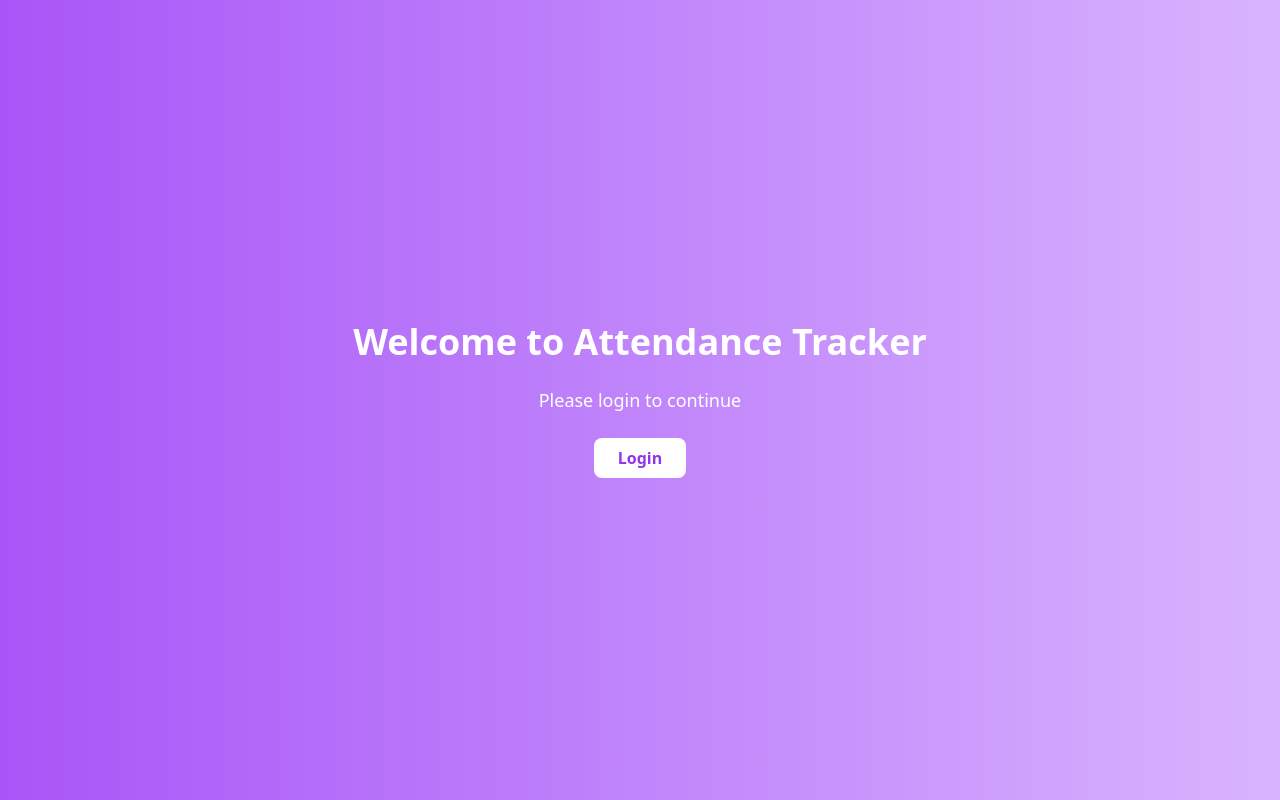
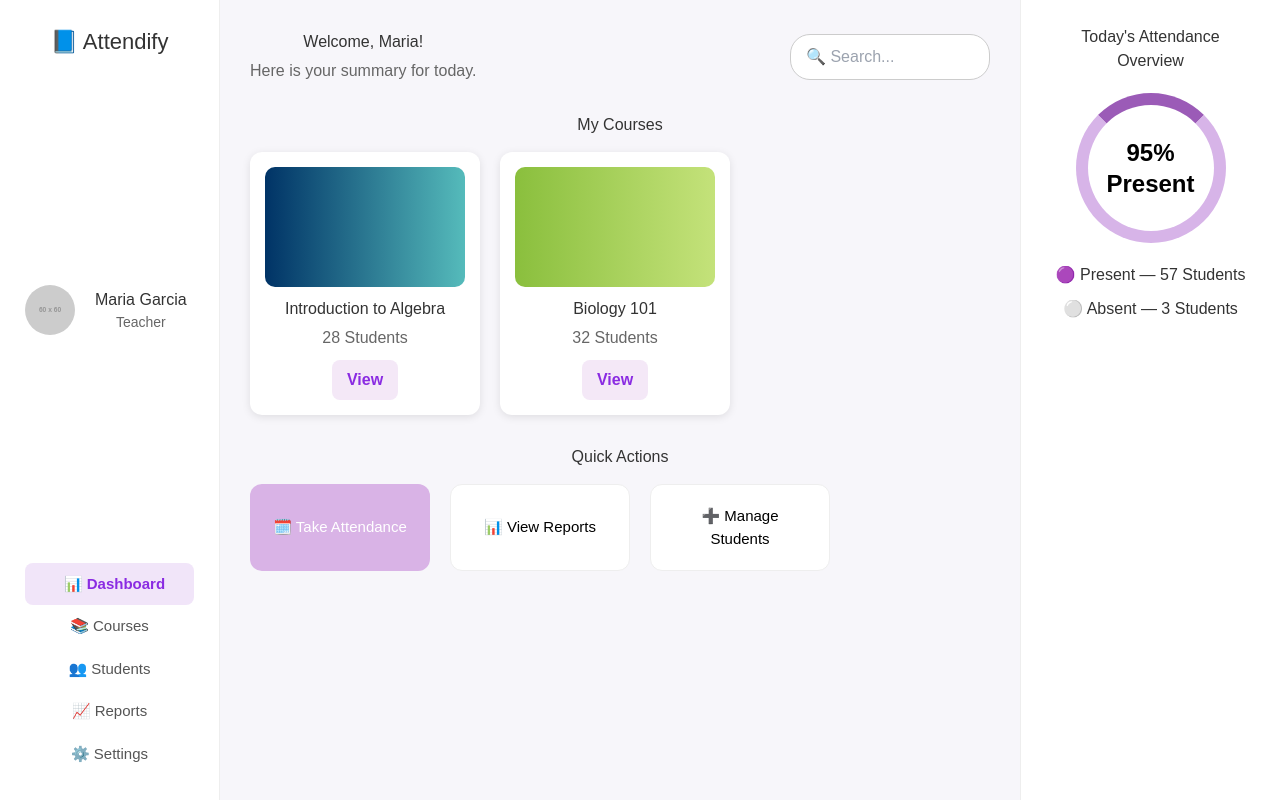
Before and after one commit to raghad006/Student-Attendance-Progress-Tracker, a React (Create React App) app in the folder frontend/: page / in a window 1280 px wide. Built offline with nearby package versions, Linux system fonts and the light colour scheme.

Commit message:
feat: implement React Router navigation
- Replace state-based navigation with React Router
- Add route definitions for all pages
- Update components to use useNavigate hook
- Remove prop drilling for navigation

```diff
--- a/frontend/src/App.js
+++ b/frontend/src/App.js
@@ -1,15 +1,21 @@
-import React from "react";
+import React from 'react';
 import { BrowserRouter as Router, Routes, Route } from "react-router-dom";
-import Home from "./pages/Home";
-import Login from "./pages/Login";
+import Dashboard from './Dashboard';
+import BiologyPage from './BiologyPage';
+import AttendancePage from './AttendancePage';
+import './App.css';
 
 function App() {
   return (
     <Router>
-      <Routes>
-        <Route path="/" element={<Home />} />
-        <Route path="/login" element={<Login />} />
-      </Routes>
+      <div className="App">
+        <Routes>
+          <Route path="/" element={<Dashboard />} />
+          <Route path="/dashboard" element={<Dashboard />} />
+          <Route path="/biology" element={<BiologyPage />} />
+          <Route path="/attendance" element={<AttendancePage />} />
+        </Routes>
+      </div>
     </Router>
   );
 }
--- a/frontend/src/AttendancePage.js
+++ b/frontend/src/AttendancePage.js
@@ -1,7 +1,10 @@
 import React from "react";
+import { useNavigate } from "react-router-dom";
 import './AttendancePage.css';
 
-export default function AttendancePage({ onNavigateToDashboard }) {
+export default function AttendancePage() {
+  const navigate = useNavigate();
+
   const students = [
     { id: 1, name: "Alex Johnson", present: false },
     { id: 2, name: "Brenda Smith", present: false },
@@ -36,7 +39,7 @@ export default function AttendancePage({ onNavigateToDashboard }) {
         </div>
 
         <nav className="menu">
-          <a onClick={onNavigateToDashboard}>📊 Dashboard</a>
+          <a onClick={() => navigate('/dashboard')}>📊 Dashboard</a>
           <a>📚 Courses</a>
           <a className="active">👥 Take Attendance</a>
           <a>📈 Reports</a>
@@ -106,7 +109,7 @@ export default function AttendancePage({ onNavigateToDashboard }) {
         </div>
 
         <div className="action-buttons">
-          <button className="btn-cancel" onClick={onNavigateToDashboard}>
+          <button className="btn-cancel" onClick={() => navigate('/dashboard')}>
             Cancel
           </button>
           <button className="btn-save" onClick={() => alert('Attendance saved successfully!')}>
--- a/frontend/src/BiologyPage.js
+++ b/frontend/src/BiologyPage.js
@@ -1,7 +1,10 @@
 import React from "react";
-import './BiologyPage.css'; // We'll create this CSS file
+import { useNavigate } from "react-router-dom";
+import './BiologyPage.css';
 
-export default function BiologyPage({ onNavigateToDashboard })  {
+export default function BiologyPage() {
+  const navigate = useNavigate();
+
   const students = [
     {
       name: "Alex Johnson",
@@ -50,7 +53,7 @@ export default function BiologyPage({ onNavigateToDashboard })  {
       <aside className="sidebar">
         <h2 className="logo">🎓 EduTrack</h2>
         <nav className="menu">
-            <a onClick={onNavigateToDashboard}>📊 Dashboard</a>
+            <a onClick={() => navigate('/dashboard')}>📊 Dashboard</a>
             <a className="active">📘 Courses</a>
             <a>📈 Reports</a>
             <a>⚙️ Settings</a>
--- a/frontend/src/Dashboard.js
+++ b/frontend/src/Dashboard.js
@@ -1,19 +1,20 @@
 import React from "react";
+import { useNavigate } from "react-router-dom";
 import './Dashboard.css';
 
-export default function Dashboard({ onNavigateToBiology, onNavigateToDashboard , onNavigateToAttendance })  {
+export default function Dashboard() {
+  const navigate = useNavigate();
 
-  console.log('Dashboard component rendered'); // Debug log
+  console.log('Dashboard component rendered');
 
   const handleBiologyClick = () => {
-    console.log('=== BIOLOGY BUTTON CLICKED ==='); // Debug log
-    console.log('onNavigateToBiology function:', onNavigateToBiology); // Check if function exists
-    if (onNavigateToBiology) {
-      onNavigateToBiology();
-      console.log('Function called successfully');
-    } else {
-      console.log('ERROR: onNavigateToBiology is undefined!');
-    }
+    console.log('=== BIOLOGY BUTTON CLICKED ===');
+    navigate('/biology');
+  };
+
+  const handleAttendanceClick = () => {
+    console.log('=== ATTENDANCE BUTTON CLICKED ===');
+    navigate('/attendance');
   };
 
   return (
@@ -30,7 +31,7 @@ export default function Dashboard({ onNavigateToBiology, onNavigateToDashboard ,
         </div>
 
         <nav className="menu">
-          <a className="active" onClick={onNavigateToDashboard}>📊 Dashboard</a>
+          <a className="active" onClick={() => navigate('/dashboard')}>📊 Dashboard</a>
           <a>📚 Courses</a>
           <a>👥 Students</a>
           <a>📈 Reports</a>
@@ -74,7 +75,7 @@ export default function Dashboard({ onNavigateToBiology, onNavigateToDashboard ,
           <h2>Quick Actions</h2>
 
           <div className="actions-grid">
-            <button className="action pink" onClick={onNavigateToAttendance}>🗓️ Take Attendance</button>
+            <button className="action pink" onClick={handleAttendanceClick}>🗓️ Take Attendance</button>
             <button className="action">📊 View Reports</button>
             <button className="action">➕ Manage Students</button>
           </div>
```
Also changed, not shown: frontend/src/App.css (line endings or trailing spaces), 1 other file (tests, documents, lock files or other folders).
